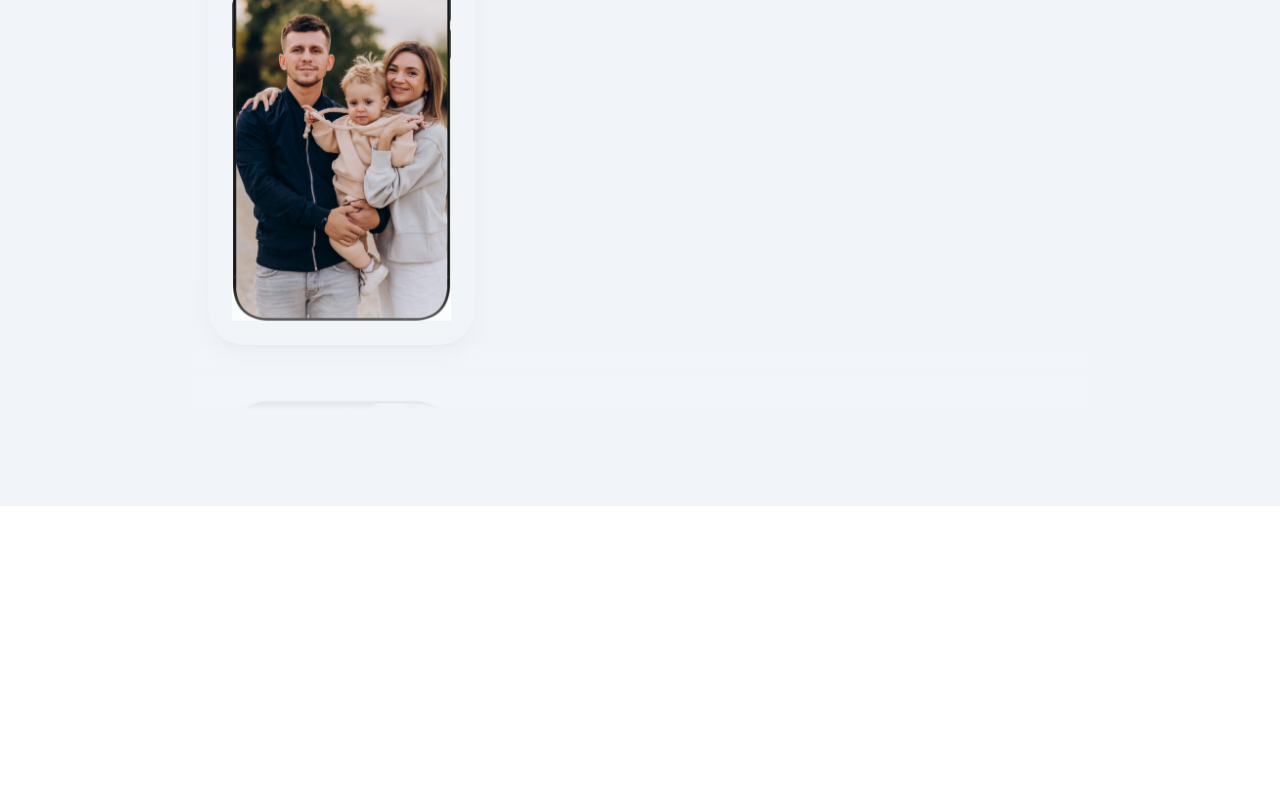
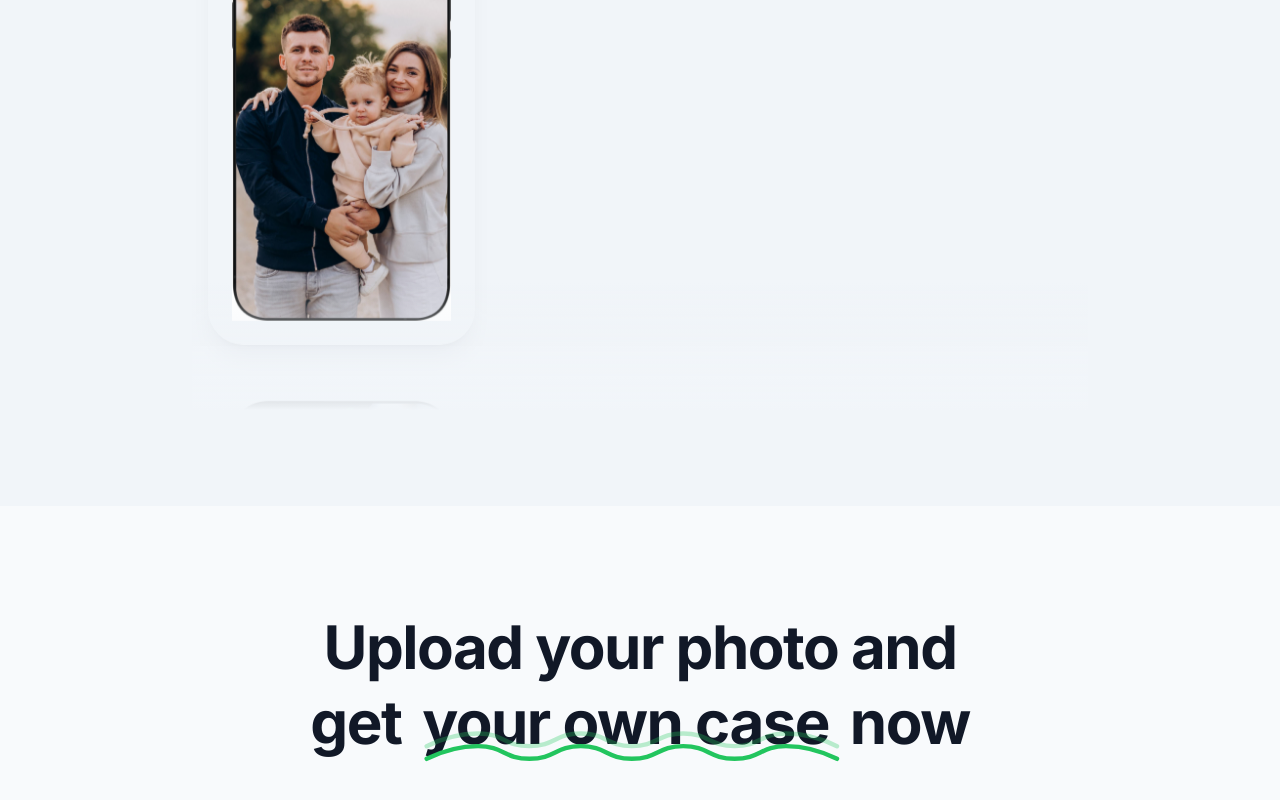
Before and after one commit to Anamay-Upreti/e-com-shop-njs, a Next.js app: page / in a window 1280 px wide. Shown: the part 2392-3192 px from the top of the page. Before the commit the page ends 2898 px from the top, so only its background shows below. Built offline with nearby package versions, Linux system fonts and the light colour scheme; no server answers.

Commit message:
workingonhomepage

```diff
--- a/src/app/page.tsx
+++ b/src/app/page.tsx
@@ -189,6 +189,23 @@ export default function Home() {
           <Reviews/>
         </div>
       </section>
+
+      <section>
+        <MaxWidthWrapper className="py-24">
+              <div className="mb-12 px-6 lg:px-8">
+                <div className="mx-auto max-w-2xl sm:text-center">
+                <h2 className="order-1 mt-2 tracking-tight text-center text-balance !leading-tight font-bold text-5xl md:text-6xl text-gray-900">
+              Upload your photo and get{" "}
+              <span className="relative px-2">
+               your own case{" "}
+                <Icons.underline className="hidden sm:block pointer-events-none absolute inset-x-0 -bottom-6 text-green-500" />
+              </span>
+              {""} now
+            </h2>
+                </div>
+              </div>
+        </MaxWidthWrapper>
+      </section>
     </div>
   );
 }
```
